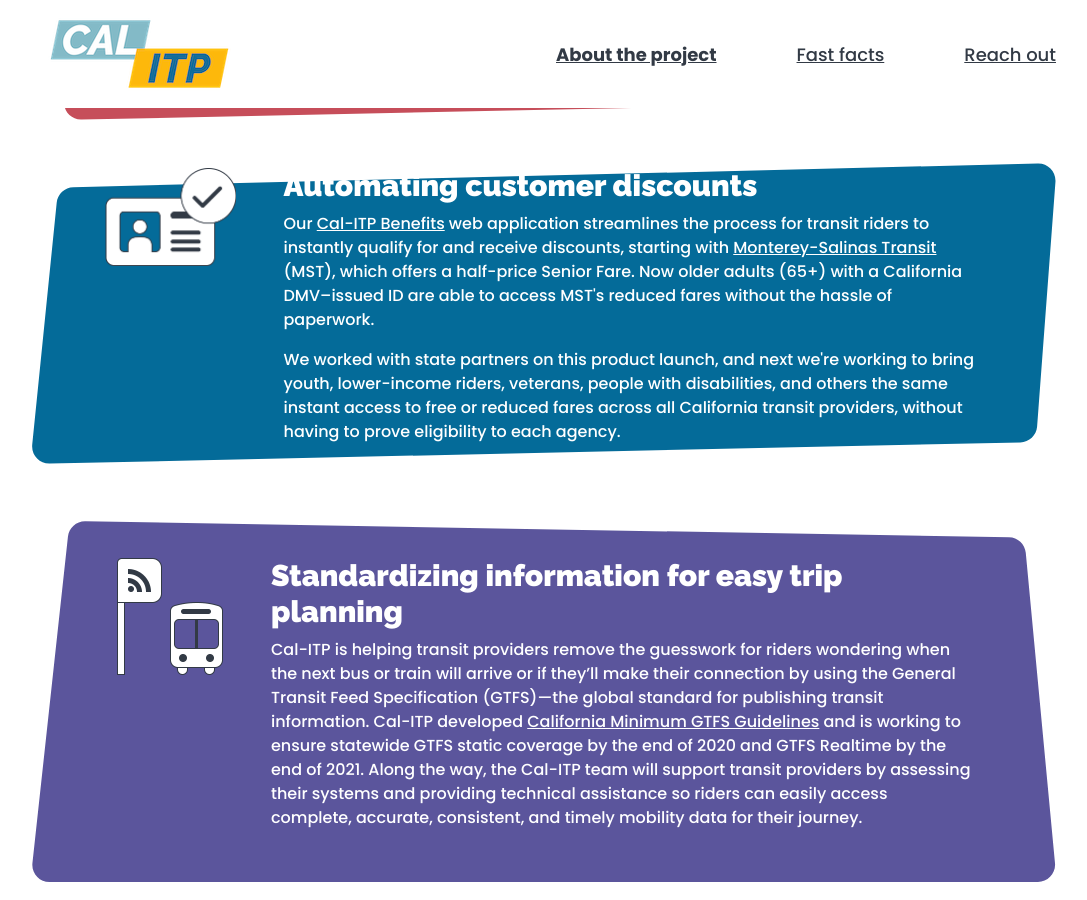
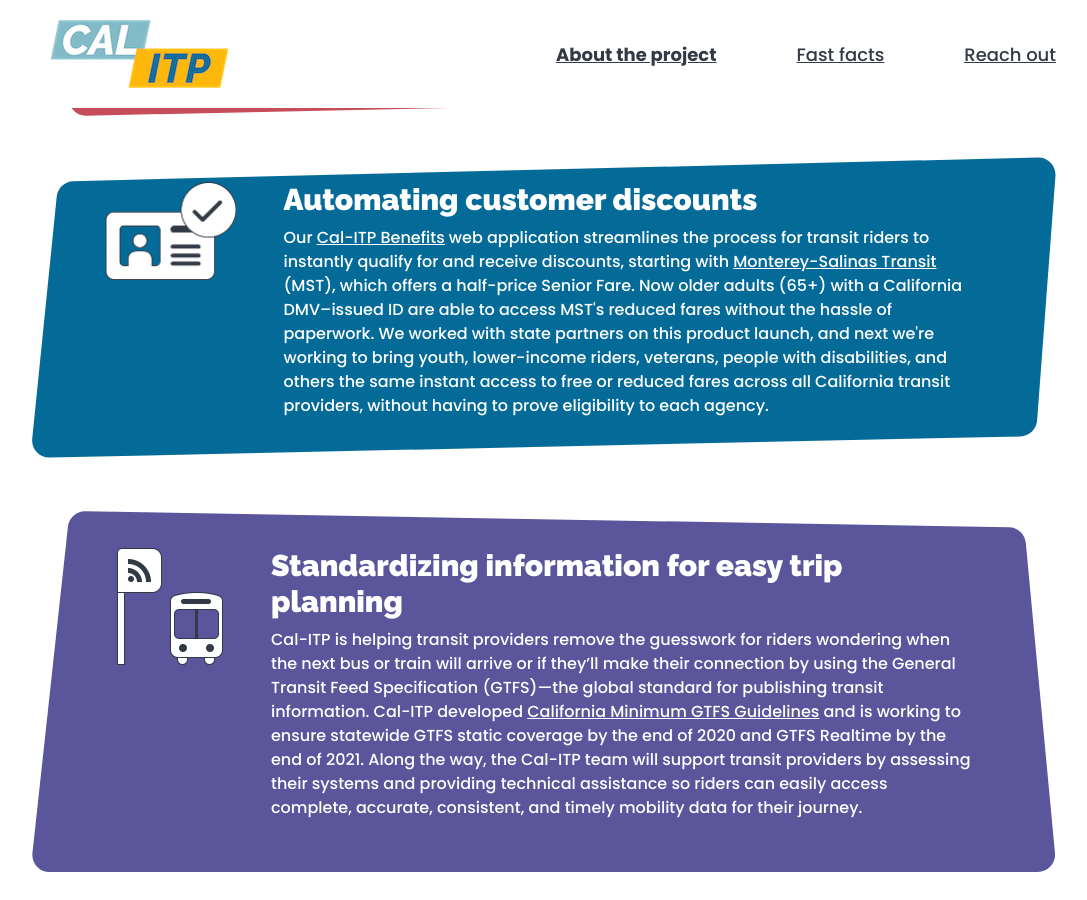
Before and after one commit to cal-itp/calitp.org, a Jekyll site: the page built from index.html, in a window 1280 px wide and 900 px high, scrolled down 863 px. Shown: the whole window, without its empty margins (96-1183 px from the left). Built offline with Jekyll 4.4.1, drawn with Linux system fonts in a browser that asks for light colours.

Commit message:
fix: update MST news link, collapse to single p

```diff
--- a/index.html
+++ b/index.html
@@ -59,8 +59,7 @@
         </picture>
         <section class="right-callout">
           <h3>Automating customer discounts</h3>
-          <p>Our <a rel="noreferrer" target="_blank" href="https://benefits.calitp.org">Cal-ITP Benefits</a> web application streamlines the process for transit riders to instantly qualify for and receive discounts, starting with <a rel="noreferrer" target="_blank" href="https://mst.org/news_items/monterey-salinas-transit-announces-launch-of-contactless-fare-payment-demonstration/">Monterey-Salinas Transit</a> (MST), which offers a half-price Senior Fare. Now older adults (65+) with a California DMV–issued ID are able to access MST's reduced fares without the hassle of paperwork.</p>
-          <p>We worked with state partners on this product launch, and next we're working to bring youth, lower-income riders, veterans, people with disabilities, and others the same instant access to free or reduced fares across all California transit providers, without having to prove eligibility to each agency.</p>
+          <p>Our <a rel="noreferrer" target="_blank" href="https://benefits.calitp.org">Cal-ITP Benefits</a> web application streamlines the process for transit riders to instantly qualify for and receive discounts, starting with <a rel="noreferrer" target="_blank" href="https://mst.org/news_items/monterey-salinas-transit-mst-announces-discount-contactless-fares-for-riders-65-with-launch-of-benefits-eligibility-website/">Monterey-Salinas Transit</a> (MST), which offers a half-price Senior Fare. Now older adults (65+) with a California DMV–issued ID are able to access MST's reduced fares without the hassle of paperwork. We worked with state partners on this product launch, and next we're working to bring youth, lower-income riders, veterans, people with disabilities, and others the same instant access to free or reduced fares across all California transit providers, without having to prove eligibility to each agency.</p>
         </section>
       </section>
     </section>
```
